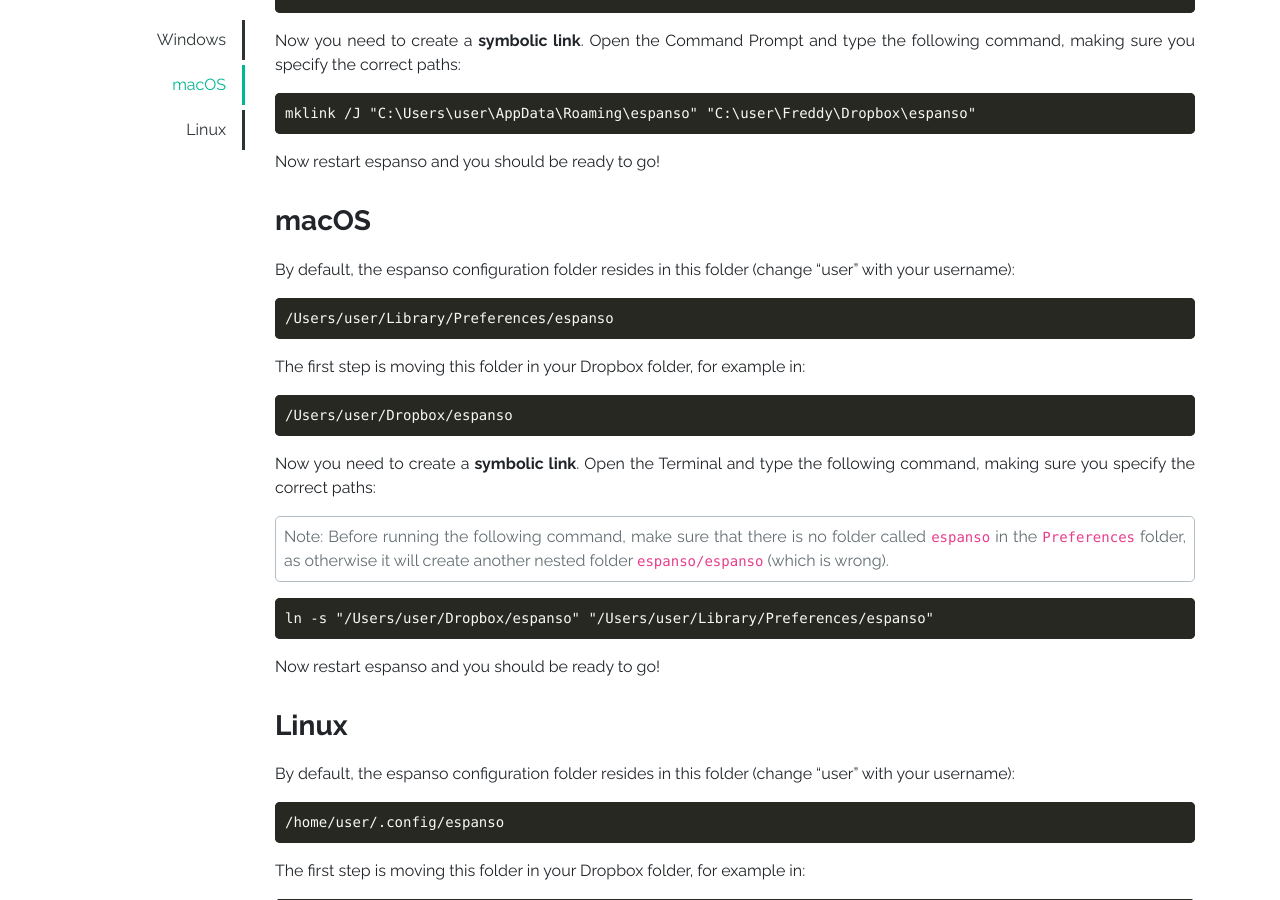
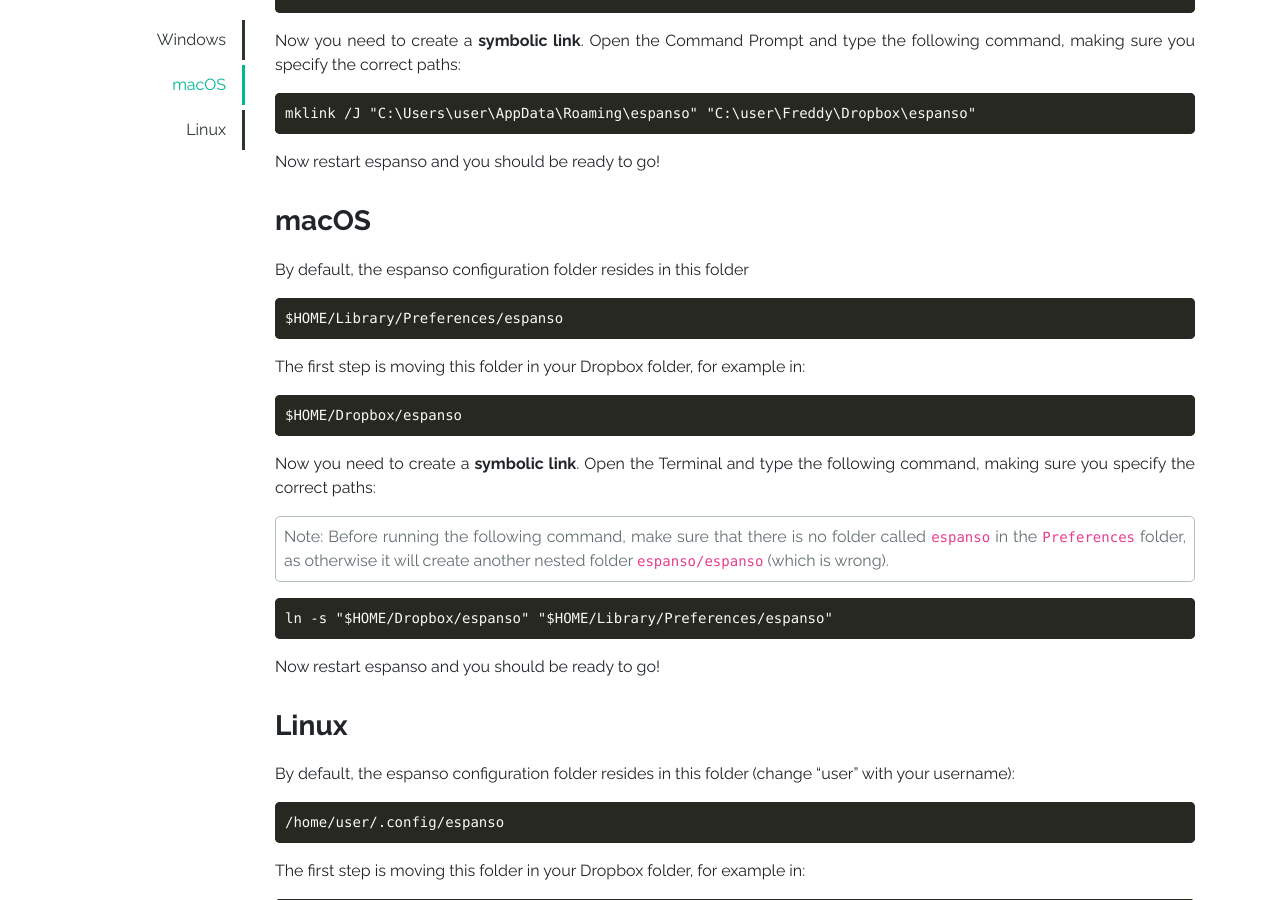
Before and after one commit to espanso/espanso, a Jekyll site: the page built from docs/sync.md, in a window 1280 px wide and 900 px high, scrolled down 685 px. Built offline with Jekyll 4.4.1, drawn with Linux system fonts in a browser that asks for light colours.

Commit message:
leverage /Users/kbradsha for ln -s command instead of hardcoding full user path

````diff
--- a/docs/sync.md
+++ b/docs/sync.md
@@ -39,16 +39,16 @@
 
 ### macOS
 
-By default, the espanso configuration folder resides in this folder (change "user" with your username):
+By default, the espanso configuration folder resides in this folder
 
 ```
-/Users/user/Library/Preferences/espanso
+$HOME/Library/Preferences/espanso
 ```
 
 The first step is moving this folder in your Dropbox folder, for example in:
 
 ```
-/Users/user/Dropbox/espanso
+$HOME/Dropbox/espanso
 ```
 
 Now you need to create a **symbolic link**. Open the Terminal and type the following command, making sure you specify the correct paths:
@@ -56,7 +56,7 @@
 > Note: Before running the following command, make sure that there is no folder called `espanso` in the `Preferences` folder, as otherwise it will create another nested folder `espanso/espanso` (which is wrong).
 
 ```
-ln -s "/Users/user/Dropbox/espanso" "/Users/user/Library/Preferences/espanso"
+ln -s "$HOME/Dropbox/espanso" "$HOME/Library/Preferences/espanso"
 ```
 
 Now restart espanso and you should be ready to go!
````
